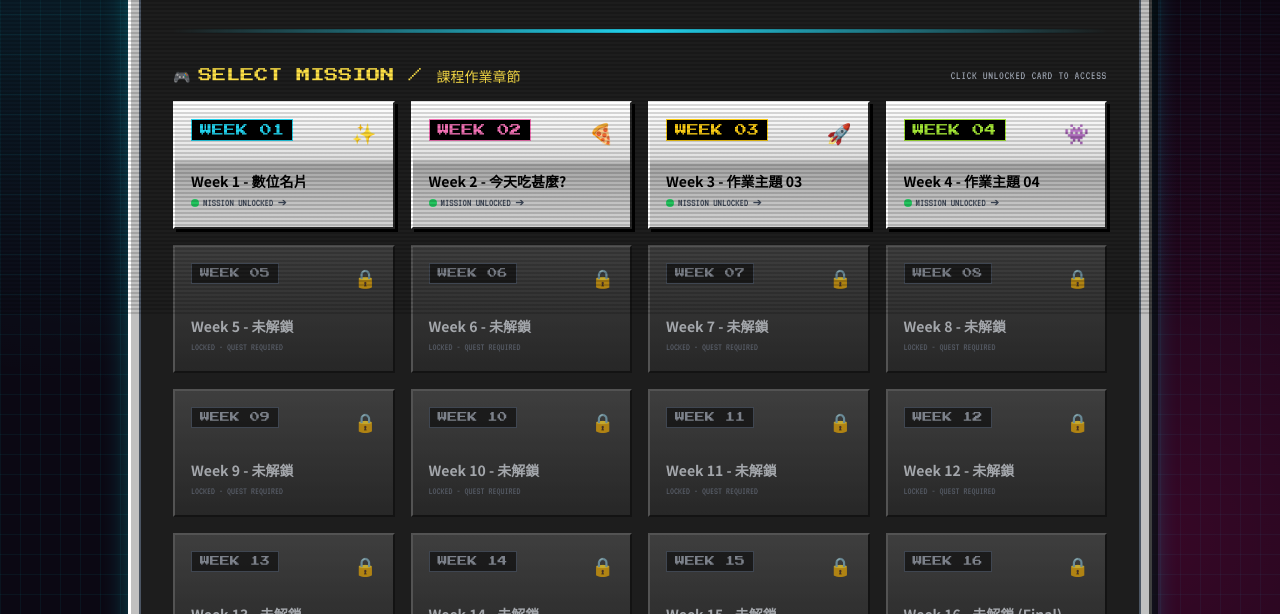
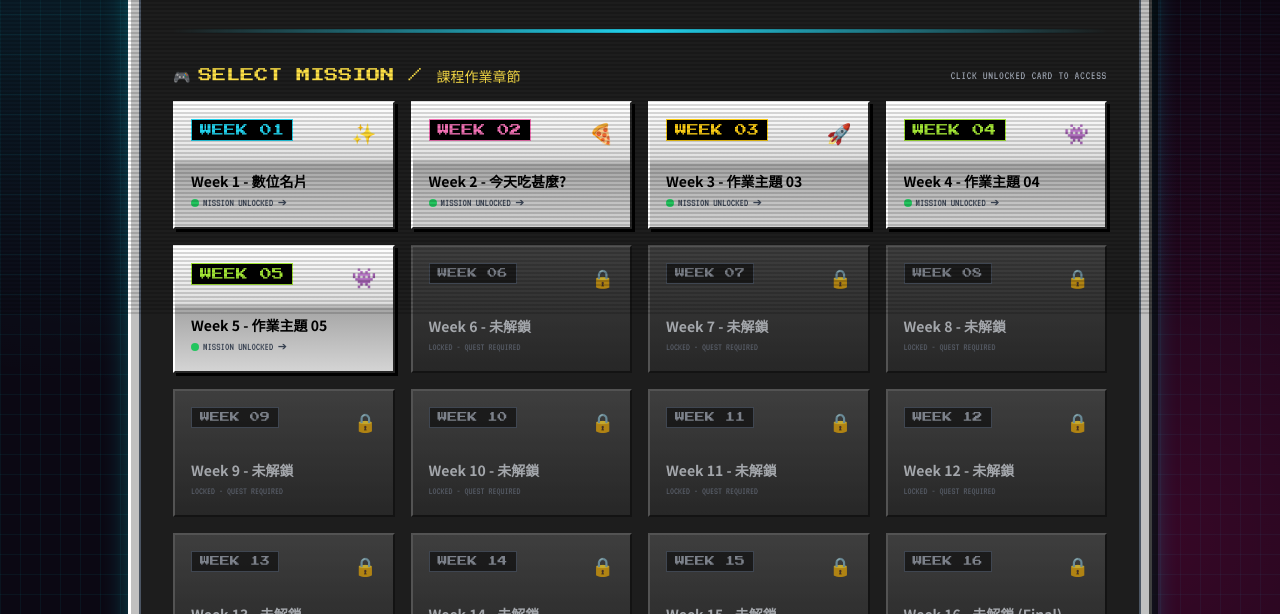
Before and after one commit to s26122102-cloud/kuo., a plain HTML site: page index.html in a window 1280 px wide. Shown: the part 486-1100 px from the top of the page. Drawn offline with nearby package versions, Linux system fonts and the light colour scheme; a web font is replaced by a local one.

Commit message:
Update index.html

```diff
--- a/index.html
+++ b/index.html
@@ -340,17 +340,24 @@
                     </div>
                 </a>
 
-                <!-- Mission 5 (Locked) -->
-                <div class="btn-y2k-locked p-4 rounded-none flex flex-col justify-between h-32 opacity-75">
+                <!-- Mission 5 (Unlocked) -->
+                <a href="w4/index.html" class="btn-y2k-active p-4 rounded-none flex flex-col justify-between h-32 group">
                     <div class="flex justify-between items-start">
-                        <span class="font-pixel text-[10px] bg-black/60 text-gray-400 px-2 py-0.5 border border-gray-600">WEEK 05</span>
-                        <span class="text-lg">🔒</span>
+                        <span class="font-pixel text-xs bg-black text-lime-400 px-2 py-0.5 border border-lime-400">
+                            WEEK 05
+                        </span>
+                        <span class="text-xl group-hover:rotate-12 transition-transform">👾</span>
                     </div>
                     <div>
-                        <div class="font-bold text-sm text-gray-300">Week 5 - 未解鎖</div>
-                        <div class="text-[10px] text-gray-500 font-vt mt-1">LOCKED - QUEST REQUIRED</div>
+                        <div class="font-bold text-sm text-black group-hover:text-green-900 transition-colors line-clamp-1">
+                            Week 5 - 作業主題 05
+                        </div>
+                        <div class="text-[11px] text-gray-700 font-vt mt-1 flex items-center gap-1">
+                            <span class="inline-block w-2 h-2 rounded-full bg-green-500 animate-ping"></span>
+                            MISSION UNLOCKED ➔
+                        </div>
                     </div>
-                </div>
+                </a>
 
                 <!-- Mission 6 (Locked) -->
                 <div class="btn-y2k-locked p-4 rounded-none flex flex-col justify-between h-32 opacity-75">
```
